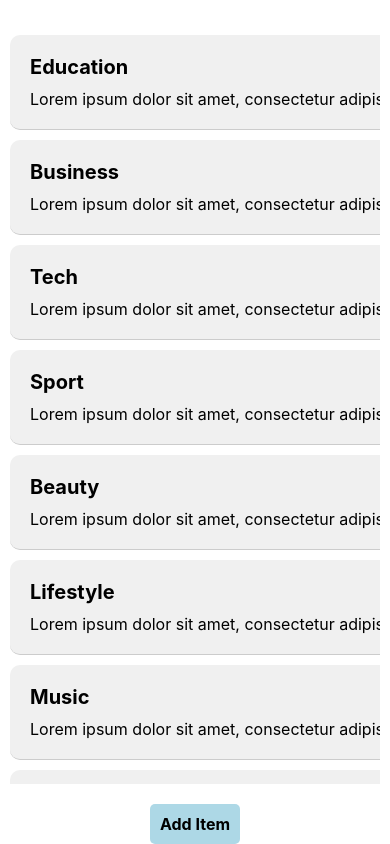
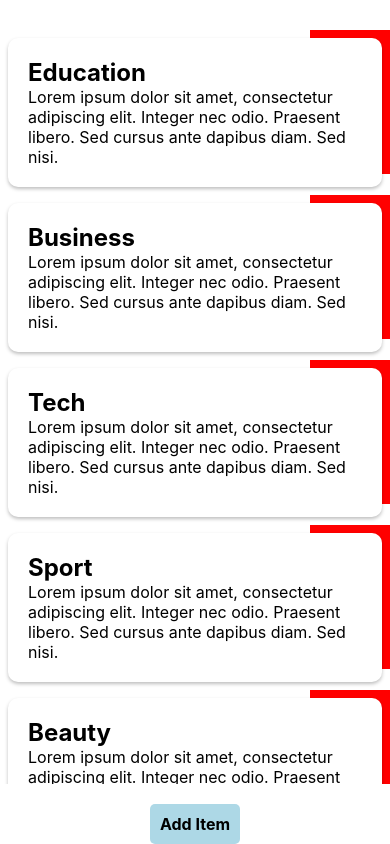
Before and after one commit to talk2dennis/my-anim, a React Native app: screen / in a window 390 px wide. Built offline with nearby package versions, Linux system fonts and the light colour scheme.

Commit message:
used flatlist with reanimated swipeable

```diff
--- a/App.js
+++ b/App.js
@@ -4,6 +4,8 @@ import AnimHight from './pages/AnimHight';
 import MovingBox from './pages/MovingBox';
 import AnimatedFlatlist from './pages/AnimatedFlatlist';
 import GestureFlatList from './pages/GestureFlatlist';
+import Swipeable from './pages/Swippable';
+import Swippable from './pages/Swippable';
 
 
 const App = () => {
@@ -11,7 +13,7 @@ const App = () => {
     <View style={styles.container}>
       {/* <AnimHight />
       <MovingBox /> */}
-      <GestureFlatList />
+      <Swippable />
       <StatusBar style="auto" />
     </View>
   );
@@ -22,6 +24,7 @@ const styles = StyleSheet.create({
     flex: 1,
     backgroundColor: '#fff',
     alignItems: 'center',
+    marginTop: 30,
     // justifyContent: 'center',
   },
 });
--- a/package.json
+++ b/package.json
@@ -14,7 +14,7 @@
     "react": "18.3.1",
     "react-native": "0.76.6",
     "react-native-gesture-handler": "^2.22.1",
-    "react-native-reanimated": "^3.16.7"
+    "react-native-reanimated-carousel": "4.0.0-canary.22"
   },
   "devDependencies": {
     "@babel/core": "^7.20.0",
--- a/pages/AnimatedFlatlist.js
+++ b/pages/AnimatedFlatlist.js
@@ -36,18 +36,13 @@ const AnimatedFlatlist = () => {
                 data={data}
                 keyExtractor={item => item.id.toString()}
                 renderItem={({ item }) => (
-                    <Animated.View
-                        style={styles.item}
-                        layout={Layout.springify()}
-                        entering={FadeIn.springify()}
-                        exiting={FadeOut.springify()}
-                    >
+                    <View style={styles.item}>
                         <Pressable onPress={() => removeItem(item.id)}>
                             <Text style={styles.title}>{item.title}</Text>
                         </Pressable>
                         <Text numberOfLines={3} style={styles.body}>{item.body}</Text>
 
-                    </Animated.View>
+                    </View>
                 )}
             />
             <TouchableOpacity onPress={addItem}>
--- /dev/null
+++ b/pages/ListItem.jsx
@@ -0,0 +1,79 @@
+import ReanimatedSwipeable from 'react-native-gesture-handler/ReanimatedSwipeable';
+import { View, Text, StyleSheet, TouchableOpacity } from "react-native";
+
+const ListItem = ({ item, onRemove }) => {
+
+    // render right swipe action
+        const renderRightAction = () => {
+            return (
+                <>
+                    <TouchableOpacity
+                        style={styles.rightAction}
+                        onPress={() => onRemove(item.id)}
+                    >
+                        <Text style={styles.actionText}>Delete</Text>
+                    </TouchableOpacity>
+                </>
+            )
+        };
+
+    return (
+        <ReanimatedSwipeable
+            friction={2}
+            rightThreshold={40}
+            onSwipeableRightOpen={() => onRemove(item.id)}
+            renderRightActions={renderRightAction}
+        >
+            <View style={styles.itemContainer}>
+                <Text style={styles.title}>{item.title}</Text>
+                <Text style={styles.text}>{item.body}</Text>
+            </View>
+        </ReanimatedSwipeable>
+    );
+};
+
+const styles = StyleSheet.create({
+    itemContainer: {
+        backgroundColor: 'white',
+        padding: 20,
+        marginVertical: 8,
+        marginHorizontal: 8,
+        borderRadius: 10,
+        shadowColor: 'black',
+        shadowOffset: { width: 0, height: 2 },
+        shadowOpacity: 0.25,
+        shadowRadius: 3.84,
+        elevation: 5,
+    },
+    title: {
+        fontSize: 24,
+        fontWeight: 'bold',
+    },
+    text: {
+        fontSize: 16,
+    },
+    rightAction: {
+        backgroundColor: 'red',
+        justifyContent: 'center',
+        alignItems: 'center',
+        justifyContent: 'center',
+        width: 80,
+        height: '87%',
+    },
+    actionText: {
+        color: 'white',
+        fontWeight: '600',
+    },
+    buttonContainer: {
+        margin: 20,
+        padding: 10,
+        backgroundColor: 'blue',
+        borderRadius: 5,
+    },
+    btn: {
+        color: 'white',
+        fontWeight: 'bold',
+    },
+});
+
+export default ListItem;
--- /dev/null
+++ b/pages/Swippable.js
@@ -0,0 +1,83 @@
+import React, { useState } from "react";
+import { ToastAndroid } from "react-native";
+import { View, Text, StyleSheet, FlatList, TouchableOpacity } from "react-native";
+import { GestureHandlerRootView } from 'react-native-gesture-handler';
+import ListItem from "./ListItem";
+
+
+import Data from "../constant/Data";
+
+
+const Swippable = () => {
+    const [data, setData] = useState(Data);
+
+    // toast message
+    const toast = (msg) => {
+        ToastAndroid.show(msg, ToastAndroid.SHORT);
+    };
+
+    // add ited to list
+    const addItem = () => {
+        const newId = Math.max(...data.map(item => item.id)) + 1;
+        const randomIndex = Math.floor(Math.random() * Data.length);
+        const newItem = {
+            id: newId,
+            title: Data[randomIndex].title,
+            body: Data[randomIndex].body,
+        };
+
+        setData((prevData) => [newItem, ...prevData]);
+        toast(`${newItem.title} [${newItem.id}] added successfully`);
+    };
+
+    // remove item from list
+    const removeItem = (id) => {
+        const removedData = data.find(item => item.id === id);
+        if (!removedData) return;
+
+        setData((prevData) => prevData.filter(item => item.id !== id));
+        toast(`${removedData.title} [${id}] removed successfully`);
+    };
+
+
+    // add item button
+    const AddButton = () => {
+        return (
+            <TouchableOpacity onPress={addItem} style={styles.buttonContainer}>
+                <Text style={styles.btn}>Add Item</Text>
+            </TouchableOpacity>
+        )
+    };
+
+    return (
+        <GestureHandlerRootView style={{ flex: 1 }}>
+            <FlatList
+                data={data}
+                keyExtractor={item => item.id.toString()}
+                renderItem={({ item }) => (
+                    <ListItem item={item} onRemove={removeItem} />
+                )}
+                onEndReachedThreshold={0.1}
+                onEndReached={() => console.log('end reached')}
+            />
+            <AddButton />
+        </GestureHandlerRootView>
+    )
+};
+
+
+const styles = StyleSheet.create({
+    buttonContainer: {
+        alignItems: 'center',
+        marginTop: 20,
+    },
+    btn: {
+        backgroundColor: 'lightblue',
+        padding: 10,
+        borderRadius: 5,
+        fontWeight: 'bold',
+        fontSize: 16,
+    }
+});
+
+export default Swippable;
```
Also changed, not shown: 1 other file (tests, documents, lock files or other folders).
